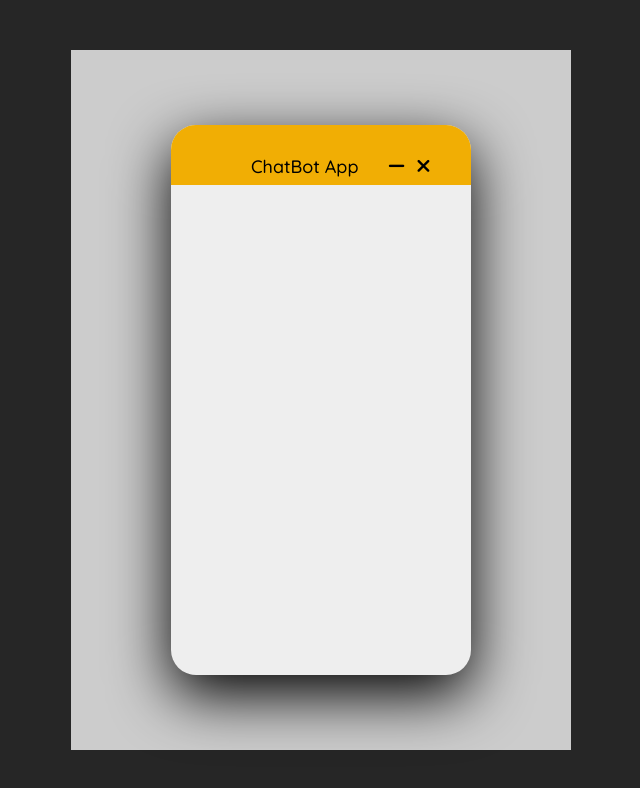
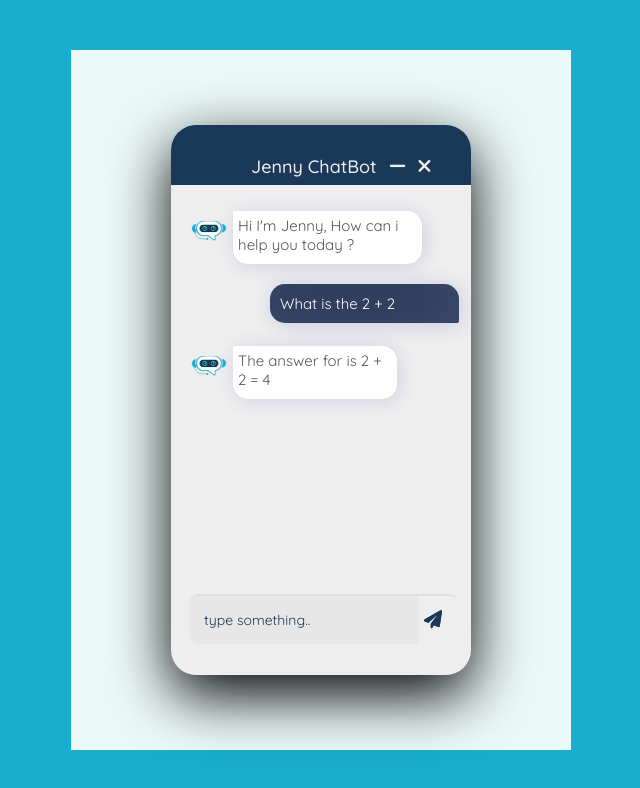
Before and after one commit to ADHHHH/context-aware-chatbot, a plain HTML site: page index.html in a window 1280 px wide. Shown: the whole page, without its empty margins (319-959 px from the left). Drawn offline with Linux system fonts and the light colour scheme.

Commit message:
complete html and css for chatbot

```diff
--- a/index.html
+++ b/index.html
@@ -27,19 +27,55 @@
             <div class="wrapper">
                 <div class="chatbot">
                     <div class="header">
-                        <h2>ChatBot App</h2>
+                        <h2>Jenny ChatBot</h2>
                         <div class="header-icon">
                             <i class="fa-solid fa-minus"></i>
                             <i class="fa-solid fa-xmark"></i>
                         </div>
                     </div>
 
-                    <div class="chats">
-                        <div class="chat1">
-                            <img src="" alt="">
+
+         <div class="chatbot-container">
+                    <div class="chat-messages">
+                        <div class="chat">
+                            <div class="chat-content clearfix">
+                                <div class="jenny">
+                                <img src="./chatbot.png" alt="">
+                                <span class="jenny last">
+                                    Hi I'm Jenny, How can i help you today ?
+                                </span>
+                                </div>
+                                <span class="you first">
+                                    What is the 2 + 2
+                                </span>
+
+
+                                <div class="jenny">
+                                    <img src="./chatbot.png" alt="">
+                                    <span class="jenny last">
+                                        The answer for is 2 + 2 = 4
+                                    </span>
+                                </div>
+
+
+
+                            </div>
+                            <div class="space"></div>
+                            <div class="msg-box">
+                                <input type="text" class="ip-msg" placeholder="type something.." />
+                                <span class="btn-group">
+                                    <i class="fa fa-paper-plane"></i>
+                                </span>
+                                <span class="btn-group">
+                                    <i class="fa fa-paper-plane"></i>
+                                </span>
+                            </div>
+
                         </div>
                     </div>
+                    </div>
 
+                    </div>
 
                 </div>
             </div>
--- a/style.css
+++ b/style.css
@@ -13,7 +13,8 @@ html {
 .container {
     width: 100%;
     height: 100vh;
-    background-color: #262626;
+
+    background-color: #19adce;
     display: grid;
     place-items: center;
 
@@ -22,7 +23,7 @@ html {
 .wrapper {
     width: 50rem;
     height: 70rem;
-    background: #ccc;
+    background: #ecf9f9;
     padding: 0.1rem;
     display: grid;
     place-items: center;
@@ -42,8 +43,8 @@ html {
 
 .header {
     width: 100%;
-    height: 10%;
-    background: #f1ae04;
+    height: 5%;
+    background: #1a3958;
     padding: 3rem;
     border-radius: 2.5rem 2.5rem 0 0;
 
@@ -58,6 +59,7 @@ html {
     text-align: center;
     display: inline-block;
     margin-left: 5rem;
+    color: #eee;
 
 
 }
@@ -65,7 +67,8 @@ html {
 .header-icon {
     text-align: right;
     display: inline-block;
-    margin-left: 2.7rem;
+    margin-left: 1rem;
+
 
 
 
@@ -75,4 +78,159 @@ html {
 .header-icon i {
     font-size: 1.9rem;
     letter-spacing: 1rem;
+    color: #eee;
 }
+
+.chatbot-container{
+    width: 33.5rem;
+        height: auto;
+        position: relative;
+        padding-left: 0.1rem;
+}
+
+
+div.chat-messages {
+    position: relative;
+    margin-top: 15px;
+    z-index: 10;
+}
+
+div.chat-messages div.chat {
+    position: relative;
+    width: 270px;
+    height: 55.5vh;
+    background: #eee;
+    left: 50%;
+    margin-left: -150px;
+    padding: 0;
+    border-radius: 5px;
+    font-size: 15px;
+
+
+}
+
+div.chat div.chat-content>span {
+    margin-bottom: 12px;
+}
+
+div.chat div.chat-content span.jenny {
+    position: relative;
+    width: 70%;
+    height: auto;
+    display: inline-block;
+    background: #fff;
+    padding: 5px;
+    padding-bottom: 10px;
+    box-shadow: 2px 2px 20px -2px rgba(60, 51, 176, 0.2);
+    color: #575758;
+}
+
+img {
+    width: 4rem;
+    height: 4rem;
+    object-fit: cover;
+    border-radius: 50%;
+}
+
+.jenny{
+display: inline-block;
+padding-bottom: 2rem;
+padding-top: 1rem;
+}
+
+div.chat div.chat-content span.jenny.first {
+    border-radius: 15px 15px 15px 2px;
+}
+
+div.chat div.chat-content span.jenny.last {
+    border-radius: 2px 15px 15px 15px;
+}
+
+div.chat div.chat-content span.jenny span.time {
+    position: absolute;
+    display: block;
+    right: 0;
+    margin-top: 5px;
+    margin-right: 10px;
+    font-size: 10px;
+    font-weight: 500;
+    color: rgba(60, 51, 176, 0.5);
+}
+
+div.chat div.chat-content span.you {
+    position: relative;
+    float: right;
+    width: 70%;
+    height: auto;
+    background: #273557;
+    display: inline-block;
+    padding: 10px;
+    padding-bottom: 10px;
+    color: #fff;
+
+    box-shadow: 2px 2px 20px rgba(60, 51, 176, 0.2),
+        inset -10px -10px 55px rgba(255, 255, 255, 0.1);
+}
+
+div.chat div.chat-content span.you span.time {
+    position: absolute;
+    display: block;
+    right: 0;
+    margin-top: 5px;
+    margin-right: 10px;
+    font-size: 10px;
+    font-weight: 500;
+    color: rgba(255, 255, 255, 0.5);
+}
+.space{
+    padding-top: 50px;
+}
+
+div.chat div.chat-content span.you.first {
+    border-radius: 15px 15px 2px 15px;
+}
+
+div.chat div.chat-content span.you.last {
+    border-radius: 15px 2px 15px 15px;
+}
+
+div.msg-box {
+    position: absolute;
+    width: 100%;
+    bottom: 0;
+    left: 0;
+    border-radius: 10px;
+    border-top: 2px solid rgba(60, 51, 176, 0.1);
+    border-bottom: 0px solid rgba(60, 51, 176, 0.1);
+    overflow: hidden;
+}
+
+
+div.msg-box .ip-msg {
+    width: 85%;
+    font-size: 14px;
+    padding: 15px;
+    padding-right: 30%;
+    color: rgba(60, 51, 176, 0.9);
+    border: none;
+    background: rgba(0, 0, 0, 0.03);
+}
+
+div.msg-box .ip-msg::placeholder {
+    color: #1a3958;
+}
+
+div.msg-box span.btn-group {
+    position: absolute;
+    right: 0;
+    top: 0;
+    margin-top: 14px;
+    display: inline-block;
+    margin-right: 10px;
+}
+
+div.msg-box span.btn-group i {
+    color: #1a3958;
+    font-size: 18px;
+    padding: 0 7px;
+}
```
Also changed, not shown: chatbot.png (added).
